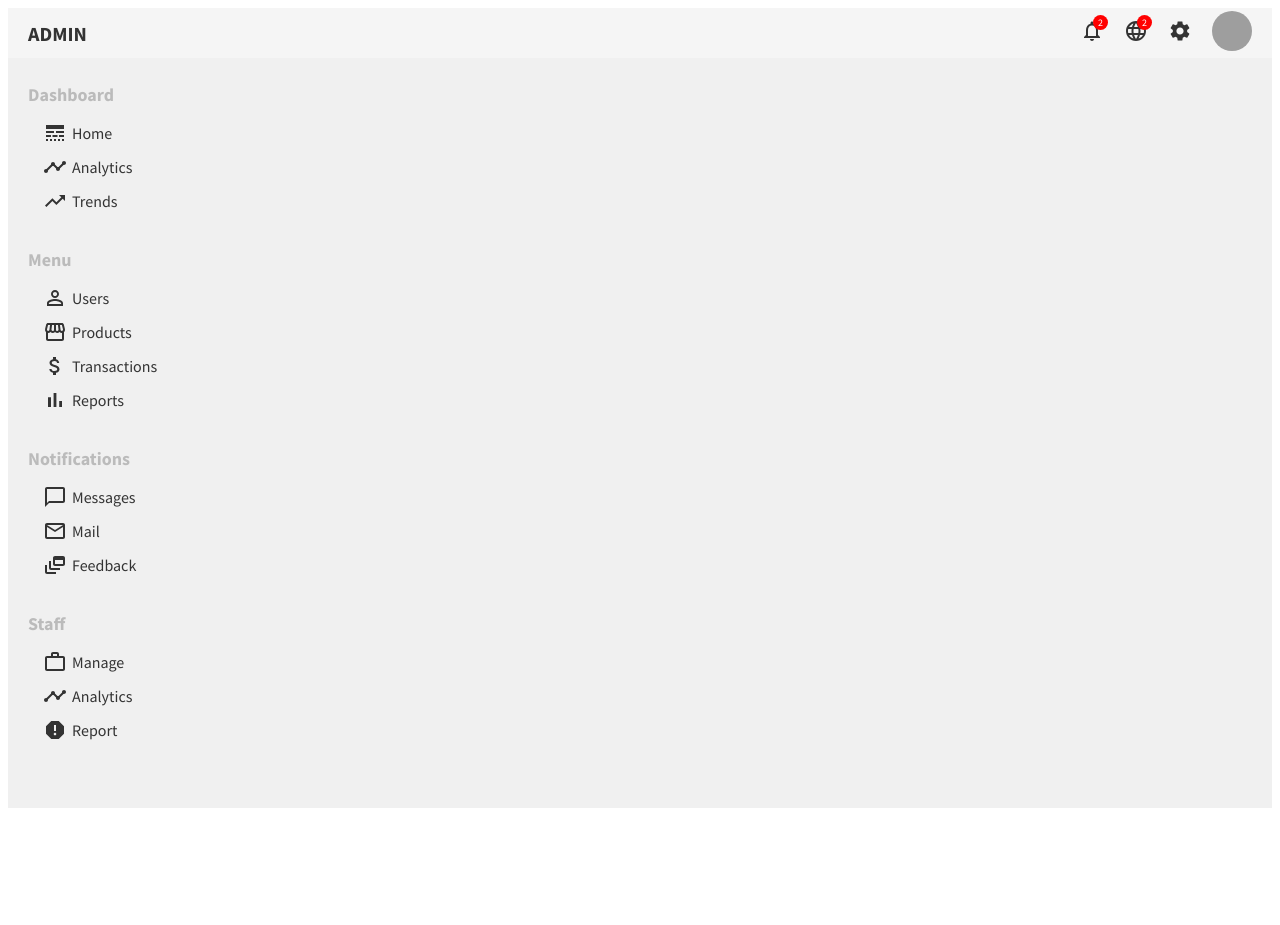
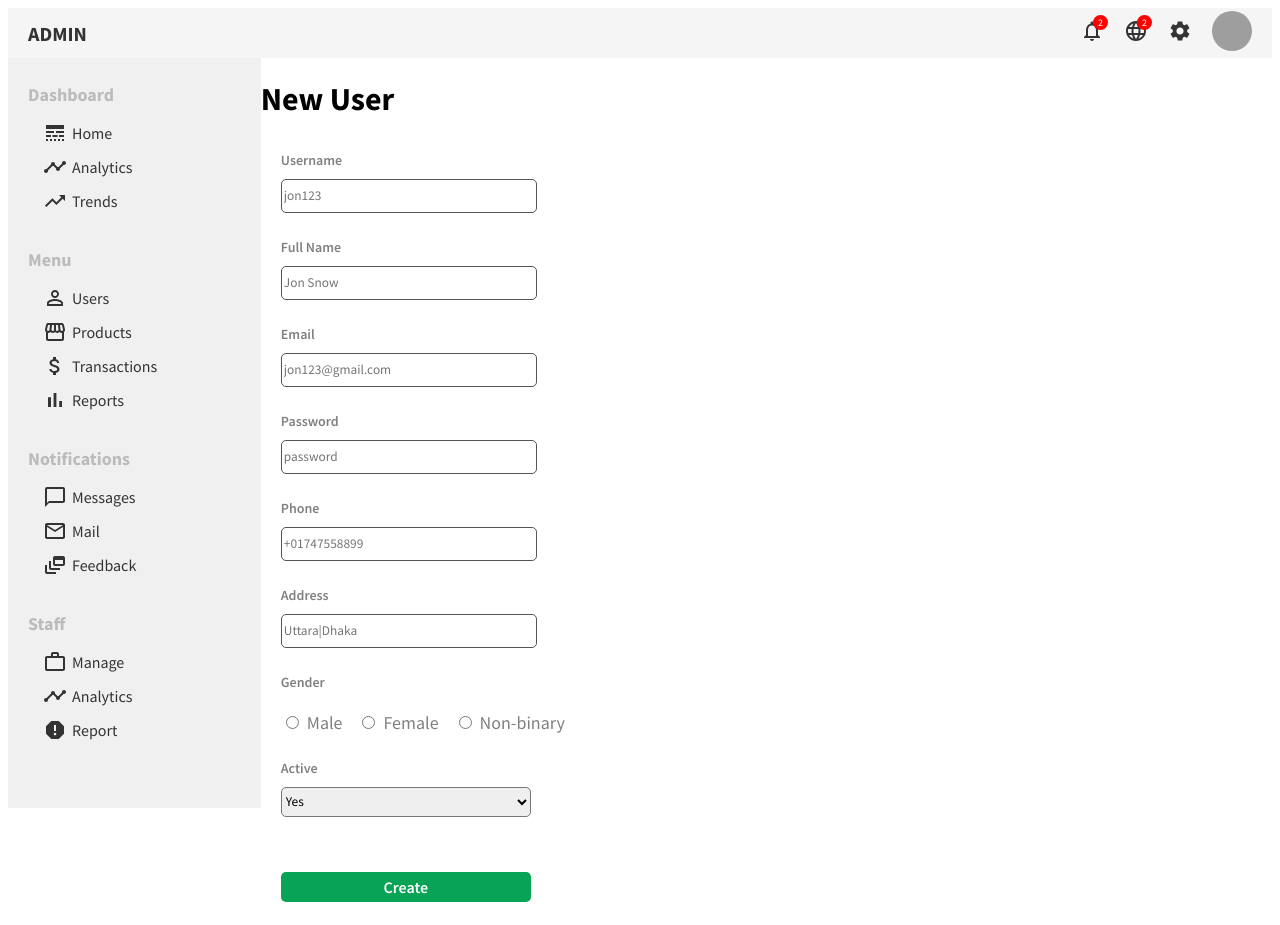
Before and after one commit to rafiuislam/react-admin-panel, a React (Create React App) app: page /newUser in a window 1280 px wide. Before the commit the page ends 816 px from the top, so only its background shows below. Built offline with nearby package versions, Linux system fonts and the light colour scheme; grey boxes are pictures that could not be loaded.

Commit message:
Add new user page added

```diff
--- a/src/App.css
+++ b/src/App.css
@@ -1,3 +1,7 @@
 .container {
     display: flex;
 }
+.link {
+    text-decoration: none;
+    color: inherit;
+}
--- a/src/App.js
+++ b/src/App.js
@@ -5,6 +5,7 @@ import Home from "./pages/Home";
 import UserList from "./pages/UserList";
 import { BrowserRouter as Router, Routes, Route } from "react-router-dom";
 import User from "./pages/User";
+import NewUser from "./pages/NewUser";
 
 function App() {
     return (
@@ -16,6 +17,7 @@ function App() {
                     <Route exact path="/" element={<Home />} />
                     <Route exact path="/users" element={<UserList />} />
                     <Route exact path="/user/:userId" element={<User />} />
+                    <Route exact path="/newUser" element={<NewUser />} />
                 </Routes>
             </div>
         </Router>
--- a/src/components/Sidebar.jsx
+++ b/src/components/Sidebar.jsx
@@ -14,6 +14,7 @@ import {
     WorkOutline,
     Report,
 } from "@material-ui/icons";
+import { Link } from "react-router-dom";
 
 const Container = styled.div`
     flex: 1;
@@ -96,18 +97,22 @@ const Sidebar = () => {
                 <Menu>
                     <Title>Menu</Title>
                     <List>
+                        <Link to="/users" className="link">
                             <Item>
                                 <Icon>
                                     <PermIdentity />
                                 </Icon>
                                 Users
                             </Item>
+                        </Link>
+                        <Link to="/products" className="link">
                             <Item>
                                 <Icon>
                                     <Storefront />
                                 </Icon>
                                 Products
                             </Item>
+                        </Link>
                         <Item>
                             <Icon>
                                 <AttachMoney />
--- /dev/null
+++ b/src/pages/NewUser.jsx
@@ -0,0 +1,148 @@
+import React from "react";
+import styled from "styled-components";
+
+const Container = styled.div`
+    flex: 4;
+`;
+const UserTitle = styled.h1``;
+const UserUpdateForm = styled.form`
+    display: flex;
+    flex-wrap: wrap;
+`;
+// const UserUpdateLeft = styled.div`
+//     display: flex;
+//     flex-wrap: wrap;
+// `;
+
+const UserUpdateItemLeft = styled.div`
+    width: 500px;
+    display: flex;
+    flex-direction: column;
+    margin-left: 20px;
+    margin-top: 10px;
+    margin-bottom: 15px;
+`;
+const UserLabel = styled.label`
+    font-size: 14px;
+    margin-bottom: 10px;
+    font-weight: 600;
+    color: gray;
+`;
+const UserUpdateInput = styled.input`
+    outline: none;
+    border-radius: 5px;
+    // border: none;
+    border: 1px solid #555;
+    width: 250px;
+    height: 30px;
+`;
+const UserRadioInput = styled.input`
+    margin-top: 15px;
+`;
+
+const UserRadiolabel = styled.label`
+    font-size: 18px;
+    margin: 5px;
+    margin-right: 15px;
+    color: gray;
+`;
+
+const UserSelect = styled.select`
+    width: 250px;
+    height: 30px;
+    border-radius: 5px;
+    outline: none;
+`;
+
+const UserOption = styled.option``;
+
+const UserCreate = styled.button`
+    width: 250px;
+    border: none;
+    font-weight: 600;
+    color: #fff;
+    background-color: #09a355;
+    border-radius: 5px;
+    padding: 5px;
+    font-size: 16px;
+    cursor: pointer;
+    margin-top: 30px;
+`;
+
+// const UploadLabel = styled.label``;
+
+const NewUser = () => {
+    return (
+        <Container>
+            <UserTitle>New User</UserTitle>
+            <UserUpdateForm>
+                <UserUpdateItemLeft>
+                    <UserLabel>Username</UserLabel>
+                    <UserUpdateInput type="text" placeholder="jon123" />
+                </UserUpdateItemLeft>
+                <UserUpdateItemLeft>
+                    <UserLabel>Full Name</UserLabel>
+                    <UserUpdateInput type="text" placeholder="Jon Snow" />
+                </UserUpdateItemLeft>
+                <UserUpdateItemLeft>
+                    <UserLabel>Email</UserLabel>
+                    <UserUpdateInput
+                        type="text"
+                        placeholder="jon123@gmail.com"
+                    />
+                </UserUpdateItemLeft>
+                <UserUpdateItemLeft>
+                    <UserLabel>Password</UserLabel>
+                    <UserUpdateInput type="password" placeholder="password" />
+                </UserUpdateItemLeft>
+                <UserUpdateItemLeft>
+                    <UserLabel>Phone</UserLabel>
+                    <UserUpdateInput type="text" placeholder="+01747558899" />
+                </UserUpdateItemLeft>
+                <UserUpdateItemLeft>
+                    <UserLabel>Address</UserLabel>
+                    <UserUpdateInput type="text" placeholder="Uttara|Dhaka" />
+                </UserUpdateItemLeft>
+                <UserUpdateItemLeft>
+                    <UserLabel>Gender</UserLabel>
+                    <newUserGender>
+                        <UserRadioInput
+                            type="radio"
+                            name="gender"
+                            value="male"
+                        />
+                        <UserRadiolabel for="male">Male</UserRadiolabel>
+                        <UserRadioInput
+                            type="radio"
+                            name="gender"
+                            value="female"
+                        />
+                        <UserRadiolabel for="male">Female</UserRadiolabel>
+                        <UserRadioInput
+                            type="radio"
+                            name="gender"
+                            value="other"
+                        />
+                        <UserRadiolabel for="other">Non-binary</UserRadiolabel>
+                    </newUserGender>
+                </UserUpdateItemLeft>
+                <UserUpdateItemLeft>
+                    <UserLabel>Active</UserLabel>
+                    <UserSelect name="active">
+                        <UserOption value="yes">Yes</UserOption>
+                        <UserOption value="no">No</UserOption>
+                    </UserSelect>
+                </UserUpdateItemLeft>
+                <UserUpdateItemLeft>
+                    <UserCreate>Create</UserCreate>
+                </UserUpdateItemLeft>
+            </UserUpdateForm>
+        </Container>
+    );
+};
+
+export default NewUser;
+
+{
+    /* <UserLabel>Gender</UserLabel> */
+}
--- a/src/pages/User.jsx
+++ b/src/pages/User.jsx
@@ -18,6 +18,7 @@ import {
     LocationSearching,
     Publish,
 } from "@material-ui/icons";
+import { Link } from "react-router-dom";
 
 const Container = styled.div`
     flex: 4;
@@ -173,7 +174,9 @@ const User = () => {
         <Container>
             <Title>
                 <UserTitle>Edit User</UserTitle>
-                <UserAdd>Create</UserAdd>
+                <Link to="/newUser">
+                    <UserAdd>Create</UserAdd>
+                </Link>
             </Title>
             <UserContainer>
                 <UserShow>
--- a/src/pages/UserList.jsx
+++ b/src/pages/UserList.jsx
@@ -38,7 +38,6 @@ const Button = styled.button`
     background-color: #3bb077;
     color: white;
     margin-right: 25px;
-    text-decoration: none;
 `;
 
 const Icon = styled.div`
@@ -92,7 +91,7 @@ const UserList = () => {
             renderCell: (params) => {
                 return (
                     <User>
-                        <Link to={"/user/" + params.row.id}>
+                        <Link to={"/user/" + params.row.id} className="link">
                             <Button>Edit</Button>
                         </Link>
                         <Icon>
```
Lines whose indentation alone changed are shown as unchanged.
